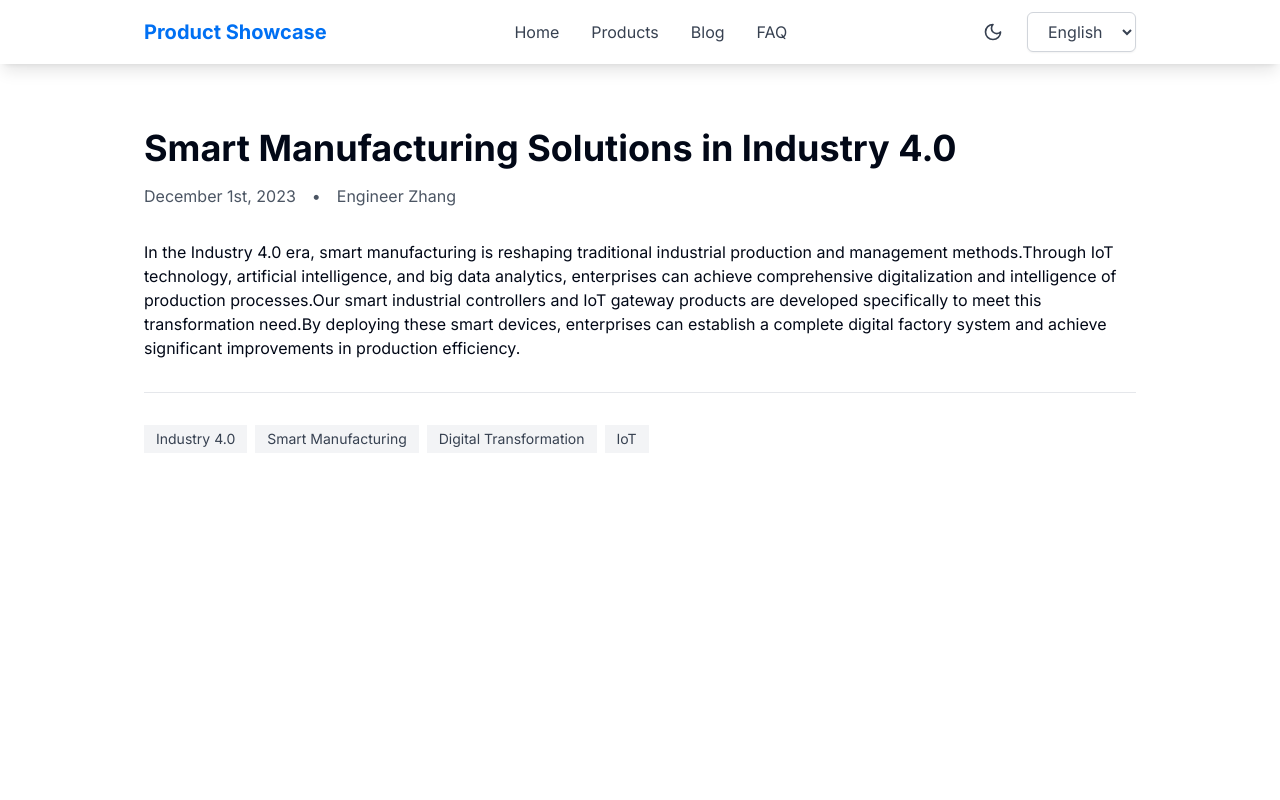
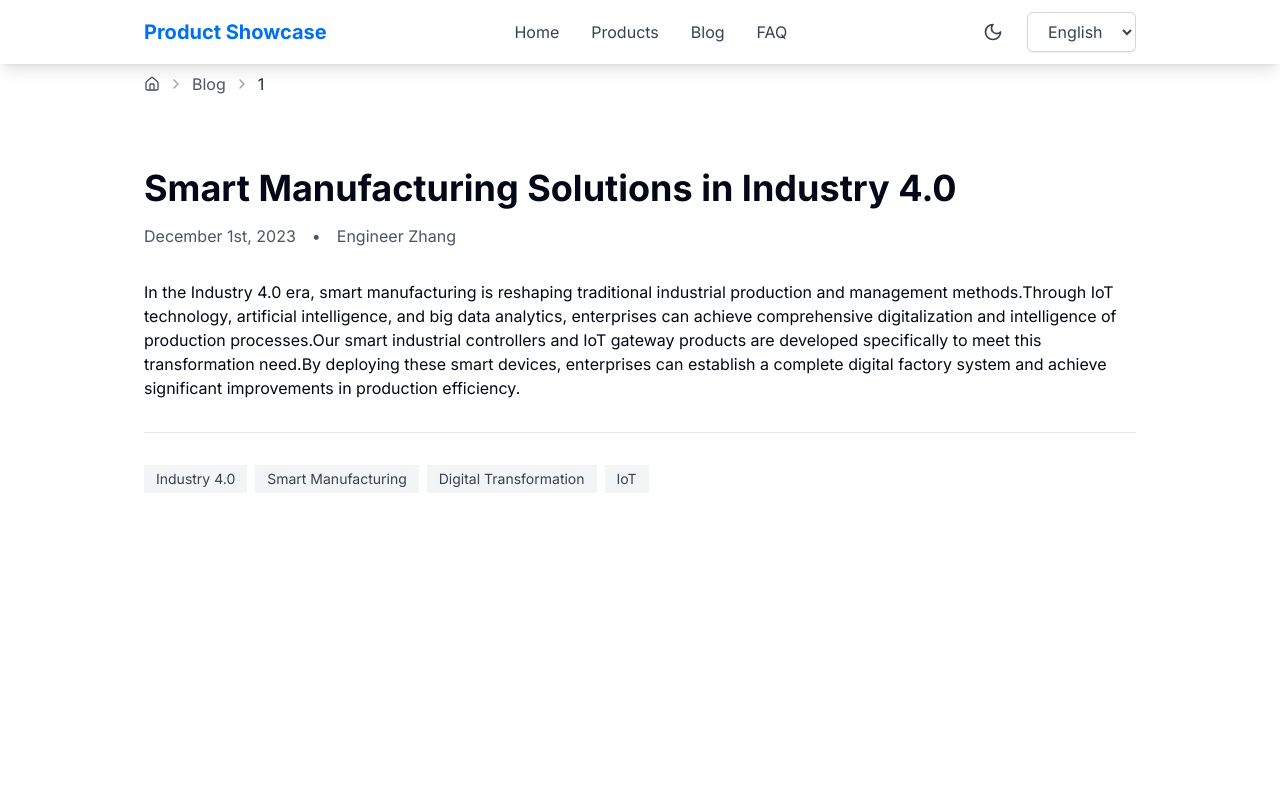
Before and after one commit to 13220887675/Product-website, a Next.js app: page /en/blog/1 in a window 1280 px wide. Shown: the top 800 px of the page. Built offline with nearby package versions, Linux system fonts and the light colour scheme.

Commit message:
增加面包屑

```diff
--- a/src/app/[locale]/layout.tsx
+++ b/src/app/[locale]/layout.tsx
@@ -3,10 +3,12 @@ import { Inter } from 'next/font/google'
 import { NextIntlClientProvider } from 'next-intl'
 import { notFound } from 'next/navigation'
 import { getTranslations, setRequestLocale } from 'next-intl/server'
+import { getMessages } from '@/lib/get-messages'
+import { Suspense } from 'react'
 
 import { locales } from '@/i18n/config'
-import { getMessages } from '@/lib/get-messages'
 import Navigation from '@/components/Navigation'
+import Breadcrumb from '@/components/Breadcrumb'
 import Footer from '@/components/Footer'
 import '@/styles/globals.css'
 import '@/styles/critical.css'
@@ -53,19 +55,24 @@ export async function generateMetadata({ params }: { params: { locale: string }
   }
 }
 
+type RootLayoutProps = {
+  children: React.ReactNode
+  params: { locale: (typeof locales)[number] }
+}
+
 export default async function RootLayout({
   children,
   params: { locale },
-}: {
-  children: React.ReactNode
-  params: { locale: string }
-}) {
+}: RootLayoutProps) {
   setRequestLocale(locale);
+
+  if (!locales.includes(locale)) notFound()
 
   let messages
   try {
     messages = await getMessages(locale)
   } catch (error) {
+    console.error('Error loading messages:', error)
     notFound()
   }
 
@@ -75,7 +82,12 @@ export default async function RootLayout({
         <NextIntlClientProvider messages={messages} locale={locale}>
           <div className="flex min-h-screen flex-col">
             <Navigation />
-            <main className="flex-grow">{children}</main>
+            <Suspense fallback={null}>
+              <Breadcrumb />
+            </Suspense>
+            <main className="flex-grow">
+              {children}
+            </main>
             <Footer />
           </div>
         </NextIntlClientProvider>
--- /dev/null
+++ b/src/components/Breadcrumb.tsx
@@ -0,0 +1,99 @@
+'use client'
+
+import Link from 'next/link'
+import { usePathname } from 'next/navigation'
+import { ChevronRight, Home } from 'lucide-react'
+import { useTranslations } from 'next-intl'
+
+function BreadcrumbSkeleton() {
+  return (
+    <nav aria-label="Breadcrumb" className="py-2 px-4 bg-gray-50 dark:bg-gray-800">
+      <div className="container mx-auto">
+        <div className="h-6 w-64 bg-gray-200 dark:bg-gray-700 animate-pulse rounded"></div>
+      </div>
+    </nav>
+  )
+}
+
+export default function Breadcrumb() {
+  const pathname = usePathname()
+  const t = useTranslations('Navigation')
+
+  if (!pathname) {
+    console.warn('No pathname available')
+    return <BreadcrumbSkeleton />
+  }
+
+  // 移除语言前缀并分割路径
+  const pathSegments = pathname
+    .split('/')
+    .filter(segment => segment && !['en', 'zh'].includes(segment))
+
+  // 获取当前语言
+  const locale = pathname.split('/')[1] || 'en'
+
+  // 如果是首页，不显示面包屑
+  if (pathname === `/${locale}` || pathSegments.length === 0) {
+    return null
+  }
+
+  // 获取路径段的显示名称
+  const getSegmentTitle = (segment: string) => {
+    // 常见路径的直接映射
+    const commonPaths: Record<string, string> = {
+      'blog': 'blog',
+      'products': 'products',
+      'about': 'about',
+      'contact': 'contact',
+      'faq': 'faq'
+    }
+
+    if (commonPaths[segment]) {
+      return t(commonPaths[segment])
+    }
+
+    // 对于其他路径，将 kebab-case 转换为可读格式
+    return segment
+      .split('-')
+      .map(word => word.charAt(0).toUpperCase() + word.slice(1))
+      .join(' ')
+  }
+
+  return (
+    <nav aria-label="breadcrumb" className="container mx-auto px-4 py-2">
+      <div className="flex items-center space-x-2">
+        <Link
+          href={`/${locale}`}
+          className="flex items-center text-gray-600 hover:text-primary transition-colors"
+        >
+          <Home className="h-4 w-4" />
+          <span className="sr-only">{t('home')}</span>
+        </Link>
+
+        {pathSegments.map((segment, index) => {
+          const path = `/${locale}/${pathSegments.slice(0, index + 1).join('/')}`
+          const isLast = index === pathSegments.length - 1
+          const title = getSegmentTitle(segment)
+
+          return (
+            <span key={path} className="flex items-center">
+              <ChevronRight className="h-4 w-4 text-gray-400" />
+              {isLast ? (
+                <span className="ml-2 text-gray-800" aria-current="page">
+                  {title}
+                </span>
+              ) : (
+                <Link
+                  href={path}
+                  className="ml-2 text-gray-600 hover:text-primary transition-colors"
+                >
+                  {title}
+                </Link>
+              )}
+            </span>
+          )
+        })}
+      </div>
+    </nav>
+  )
+}
```
Also changed, not shown: middleware.ts (+35 -11 lines), 1 other file (tests, documents, lock files or other folders).
